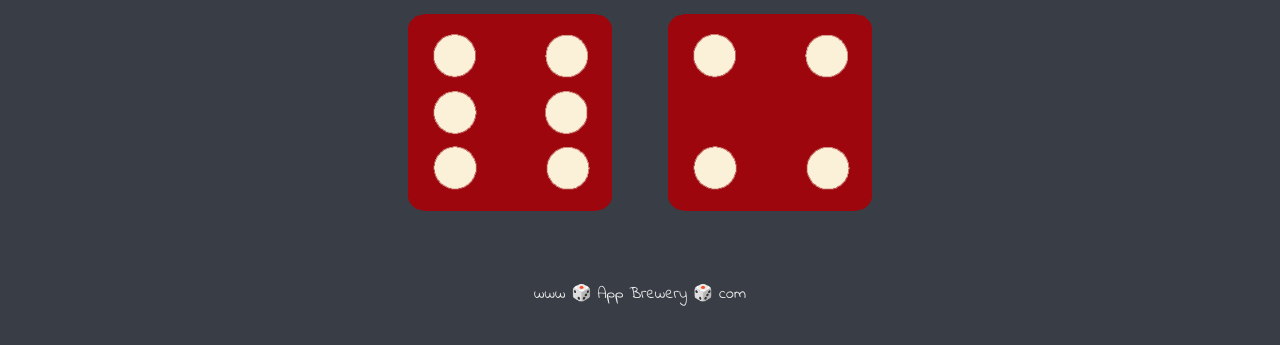
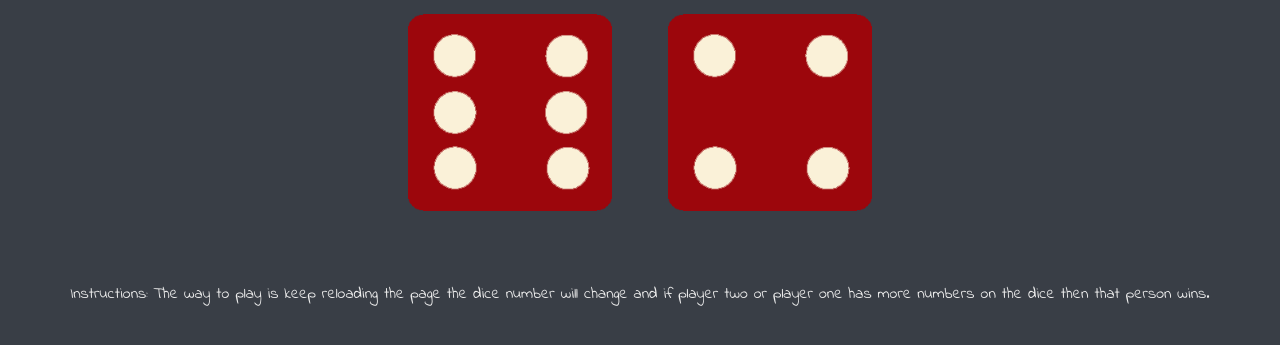
Before and after one commit to Omari-510/Omari-Website, a plain HTML site: page dicee.html in a window 1280 px wide. Shown: the part 321-666 px from the top of the page. Drawn offline with Linux system fonts and the light colour scheme.

Commit message:
updated instructions on dice

```diff
--- a/dicee.html
+++ b/dicee.html
@@ -29,6 +29,6 @@
       </body>
 
       <footer>
-        www 🎲 App Brewery 🎲 com
+      Instructions: The way to play is keep reloading the page the dice number will change and if player two or player one has more numbers on the dice then that person wins.
       </footer>
     </html>
```
